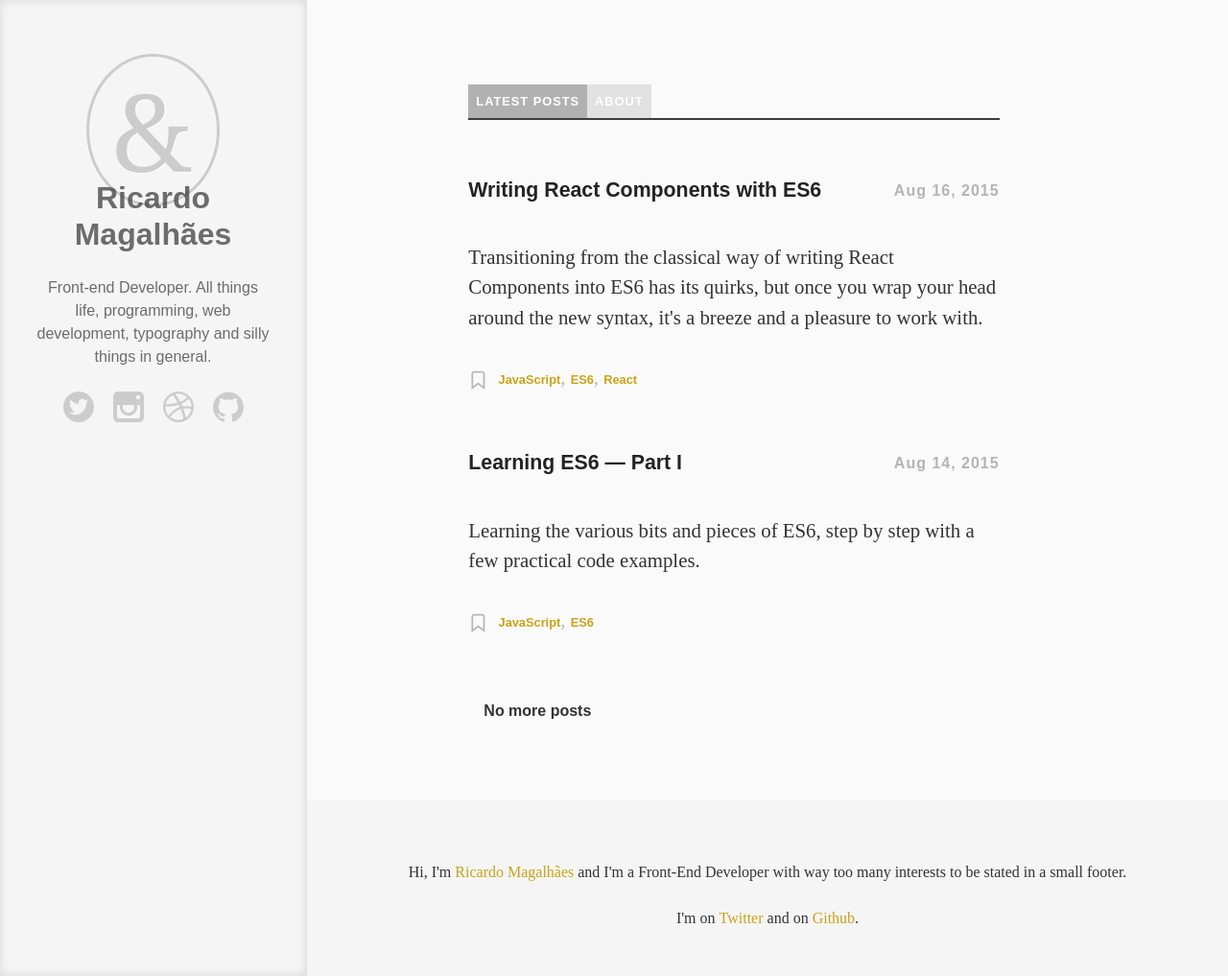
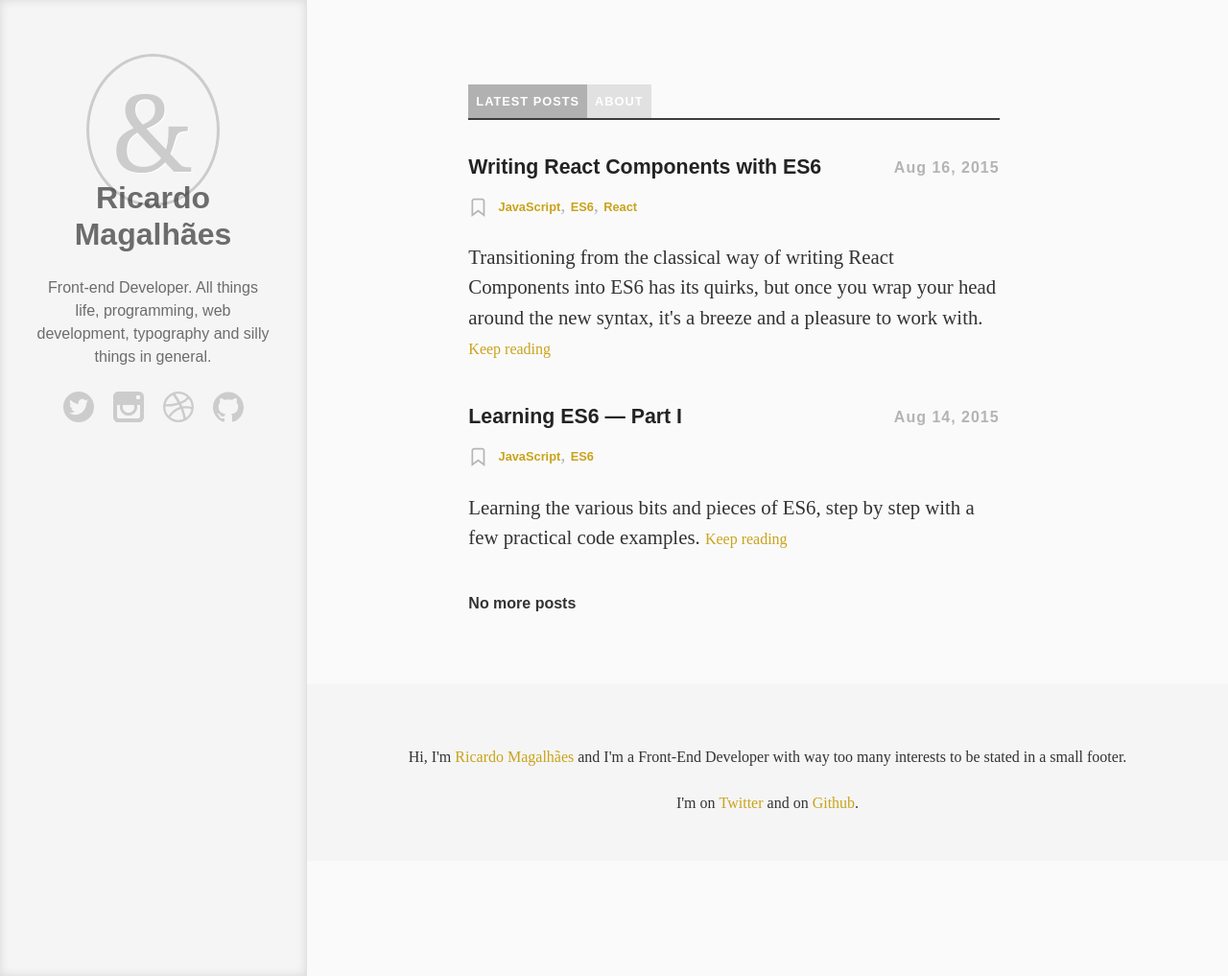
Before and after one commit to magalhini/magalhini.github.com, a Jekyll site: the page built from index.html, in a window 1280 px wide and 1017 px high. Shown: the whole window at 96% size. Built offline with Jekyll 4.4.1, drawn with Linux system fonts in a browser that asks for light colours; the list of posts is cut into pages by our own code.

Commit message:
Rework pagination and some home styling.

```diff
--- a/_sass/components/_pagination.scss
+++ b/_sass/components/_pagination.scss
@@ -26,6 +26,12 @@
     &--disabled {
         color: #333;
         background: transparent;
+        padding: 0;
+
+        &:hover {
+            transform: none;
+            color: initial;
+        }
     }
 
     &:nth-child(2) {
--- a/_sass/layout/_main.scss
+++ b/_sass/layout/_main.scss
@@ -20,8 +20,7 @@
 
 // The main list of posts
 .posts-list {
-  padding-top: 3.6rem;
-  overflow: hidden;
+  padding-top: 2.1em;
 
   @include grid-column( $columns: 12, $center: true );
 
--- a/_sass/pages/_post.scss
+++ b/_sass/pages/_post.scss
@@ -42,8 +42,10 @@
  */
 
 .post__item {
+    @include grid-column(12);
     @extend %a-el-in;
-    @include grid-column(12);
+
+    margin: 4em 0 2em 0;
 
 	@media #{$medium-up} {
     	@include grid-column(
@@ -52,7 +54,9 @@
 		);
     }
 
-    margin-bottom: 3.7rem;
+    @media #{$large-up} {
+        margin: 0 0 2em 0;
+    }
 }
 
 .post__item-title {
@@ -63,13 +67,14 @@
 }
 
 .post__item-summary {
-    margin: 0 0 1.5em 0;
+    margin: 0 0 .5em 0;
 }
 
 .post__item-tags {
     font-style: italic;
     color: $color-secondary-link;
-    margin-bottom: 0;
+    margin-top: -1.5em;
+}
 
 .post__item-tag {
     font-style: normal;
@@ -83,7 +88,6 @@
     top: .4rem;
     margin-right: .5em;
 }
-}
 
 .post__item-link {
     color: $color-post-title;
@@ -92,6 +96,12 @@
     @media #{$medium-up} {
         width: 70%;
     }
+}
+
+.post__item-more {
+    margin: 0;
+    display: inline;
+    font-size: 1rem;
 }
 
 .post__item-meta {
--- a/index.html
+++ b/index.html
@@ -3,21 +3,14 @@
 ---
     {% for post in paginator.posts %}
       <article class="post__item">
+        <span class="post__item-meta">{{ post.date | date: "%b %-d, %Y" }}</span>
         <a href="{{ post.url | prepend: site.baseurl }}" class="post__item-link">
             <h4 class="post__item-title">
                 {{ post.title }}
             </h4>
         </a>
 
-        <span class="post__item-meta">{{ post.date | date: "%b %-d, %Y" }}</span>
 
-        <p class="post__item-summary">
-          {% if post.summary %}
-            {{ post.summary }}
-          {% else %}
-            {{ post.excerpt }}
-          {% endif %}
-        </p>
         {% assign post = page %}
         {% if post.tags.size > 0 %}
             {% capture tags_content %}<svg class="icon post__tag-icon"><use xlink:href="#icon-ribbon"></use></svg><span class="mls"></span>{% endcapture %}
@@ -38,6 +31,15 @@
 
         <p class="post__item-tags">{{ tags_content }}</p>
 
+        <p class="post__item-summary">
+          {% if post.summary %}
+            {{ post.summary }}
+          {% else %}
+            {{ post.excerpt }}
+          {% endif %}
+          <a class="post__item-more" href="{{ post.url | prepend: site.baseurl }}">Keep reading</a>
+        </p>
+
       </article>
     {% endfor %}
 
```
Lines whose indentation alone changed are shown as unchanged.
